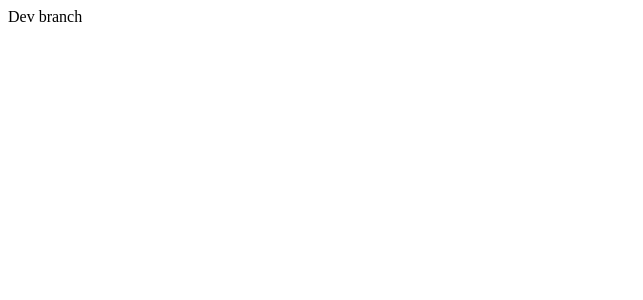
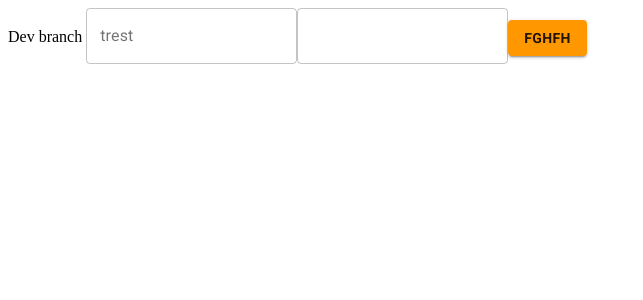
Before and after one commit to Bakmer/eco-dashboard-client, a React (Create React App) app: page / in a window 1280 px wide. Shown: the top 300 px of the page, without its empty margins (0-643 px from the left). Built offline with nearby package versions, Linux system fonts and the light colour scheme.

Commit message:
Added MUI

```diff
--- a/public/index.html
+++ b/public/index.html
@@ -24,6 +24,10 @@
       work correctly both with client-side routing and a non-root public URL.
       Learn how to configure a non-root public URL by running `npm run build`.
     -->
+    <link
+      rel="stylesheet"
+      href="https://fonts.googleapis.com/css?family=Roboto:300,400,500,700&display=swap"
+    />
     <title>React App</title>
   </head>
   <body>
--- a/src/App.tsx
+++ b/src/App.tsx
@@ -1,7 +1,21 @@
 import React from "react";
+import { ThemeProvider } from "./theme";
+import { TextField } from "./components/TextField";
+import { InputField } from "./components/InputField";
+import { Button } from "./components/Button";
 
 const App: React.FC<{}> = () => {
-  return <div>Dev branch</div>;
+  return (
+    <ThemeProvider>
+      <div>
+        Dev branch <TextField label="trest" />
+        <InputField />
+        <Button size="medium" color="primary">
+          fghfh
+        </Button>
+      </div>
+    </ThemeProvider>
+  );
 };
 
 export default App;
--- /dev/null
+++ b/src/components/Button/index.tsx
@@ -0,0 +1,19 @@
+import React from "react";
+import { StyledButton } from "./styles";
+import { ButtonProps as MuiButtonProps } from "@material-ui/core/Button";
+
+interface ButtonProps extends MuiButtonProps {}
+
+export const Button: React.FC<ButtonProps> = (props) => {
+  const { color, variant } = props;
+
+  return (
+    <StyledButton
+      {...props}
+      color={color ? color : "primary"}
+      variant={variant ? variant : "contained"}
+    >
+      {props.children}
+    </StyledButton>
+  );
+};
--- /dev/null
+++ b/src/components/Button/styles.ts
@@ -0,0 +1,8 @@
+import styled from "styled-components";
+import MuiButton from "@material-ui/core/Button";
+
+interface StyledButtonProps {}
+
+export const StyledButton = styled(MuiButton)<StyledButtonProps>`
+  font-weight: 600;
+`;
--- /dev/null
+++ b/src/components/InputField/index.tsx
@@ -0,0 +1,9 @@
+import React from "react";
+import { StyledOutlinedInput } from "./styles";
+import { OutlinedInputProps } from "@material-ui/core/OutlinedInput";
+
+interface InputFieldProps extends OutlinedInputProps {}
+
+export const InputField: React.FC<InputFieldProps> = () => {
+  return <StyledOutlinedInput />;
+};
--- /dev/null
+++ b/src/components/InputField/styles.ts
@@ -0,0 +1,6 @@
+import styled from "styled-components";
+import OutlinedInput from "@material-ui/core/OutlinedInput";
+
+interface OutlinedInputProps {}
+
+export const StyledOutlinedInput = styled(OutlinedInput)<OutlinedInputProps>``;
--- /dev/null
+++ b/src/components/TextField/index.tsx
@@ -0,0 +1,9 @@
+import React from "react";
+import { StyledMuiTextField } from "./styles";
+import { BaseTextFieldProps } from "@material-ui/core/TextField";
+
+interface TextFieldProps extends BaseTextFieldProps {}
+
+export const TextField: React.FC<TextFieldProps> = (props) => {
+  return <StyledMuiTextField {...props} variant="outlined" />;
+};
--- /dev/null
+++ b/src/components/TextField/styles.ts
@@ -0,0 +1,8 @@
+import styled from "styled-components";
+import MuiTextField from "@material-ui/core/TextField";
+
+interface StyledMuiTextFieldProps {}
+
+export const StyledMuiTextField = styled(
+  MuiTextField
+)<StyledMuiTextFieldProps>``;
--- /dev/null
+++ b/src/theme/index.tsx
@@ -0,0 +1,20 @@
+import React from "react";
+import { ThemeProvider as StyledThemeProvider } from "styled-components";
+import {
+  ThemeProvider as MuiThemeProvider,
+  createMuiTheme,
+  StylesProvider,
+} from "@material-ui/core/styles";
+import { myTheme } from "./theme";
+
+const theme = createMuiTheme(myTheme);
+
+export const ThemeProvider: React.FC<{}> = ({ children }) => {
+  return (
+    <StyledThemeProvider theme={theme}>
+      <MuiThemeProvider theme={theme}>
+        <StylesProvider injectFirst>{children}</StylesProvider>
+      </MuiThemeProvider>
+    </StyledThemeProvider>
+  );
+};
--- /dev/null
+++ b/src/theme/theme.ts
@@ -0,0 +1,15 @@
+import { DefaultTheme } from "styled-components";
+import { orange, green } from "@material-ui/core/colors";
+
+const myTheme: DefaultTheme = {
+  palette: {
+    primary: {
+      main: orange[500],
+    },
+    secondary: {
+      main: green[500],
+    },
+  },
+};
+
+export { myTheme };
```
Also changed, not shown: package.json (+9 -0 lines), src/styled.d.ts (added, +14 -0 lines), 2 other files (tests, documents, lock files or other folders).
